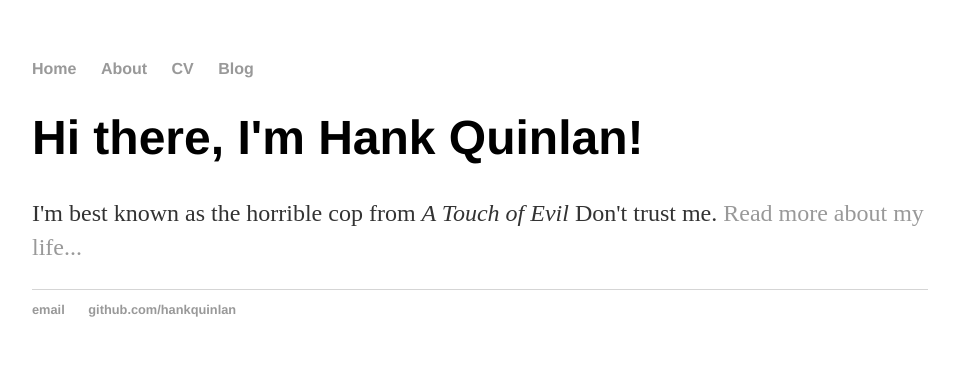
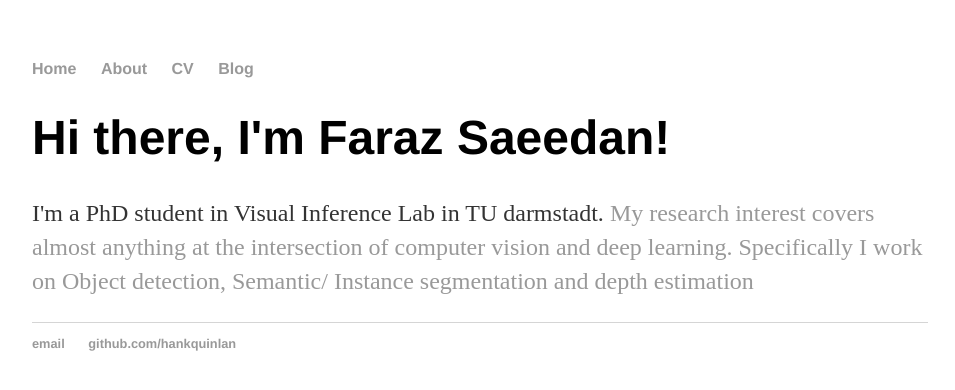
Before and after one commit to farazsaeedan/farazsaeedan.github.io, a Jekyll site: the page built from index.html, in a window 1280 px wide. Shown: the top 390 px of the page, without its empty margins (160-1115 px from the left). Built offline with Jekyll 4.4.1, drawn with Linux system fonts in a browser that asks for light colours.

Commit message:
openning

```diff
--- a/index.html
+++ b/index.html
@@ -1,8 +1,8 @@
 ---
 layout: default
-title: Hank Quinlan, Horrible Cop
+title: Faraz Saeedan
 ---
 <div class="blurb">
-	<h1>Hi there, I'm Hank Quinlan!</h1>
-	<p>I'm best known as the horrible cop from <em>A Touch of Evil</em> Don't trust me. <a href="/about">Read more about my life...</a></p>
+	<h1>Hi there, I'm Faraz Saeedan!</h1>
+	<p>I'm a PhD student in Visual Inference Lab in TU darmstadt. <a href="/about">My research interest covers almost anything at the intersection of computer vision and deep learning. Specifically I work on Object detection, Semantic/ Instance segmentation and depth estimation</a></p>
 </div><!-- /.blurb -->
```
